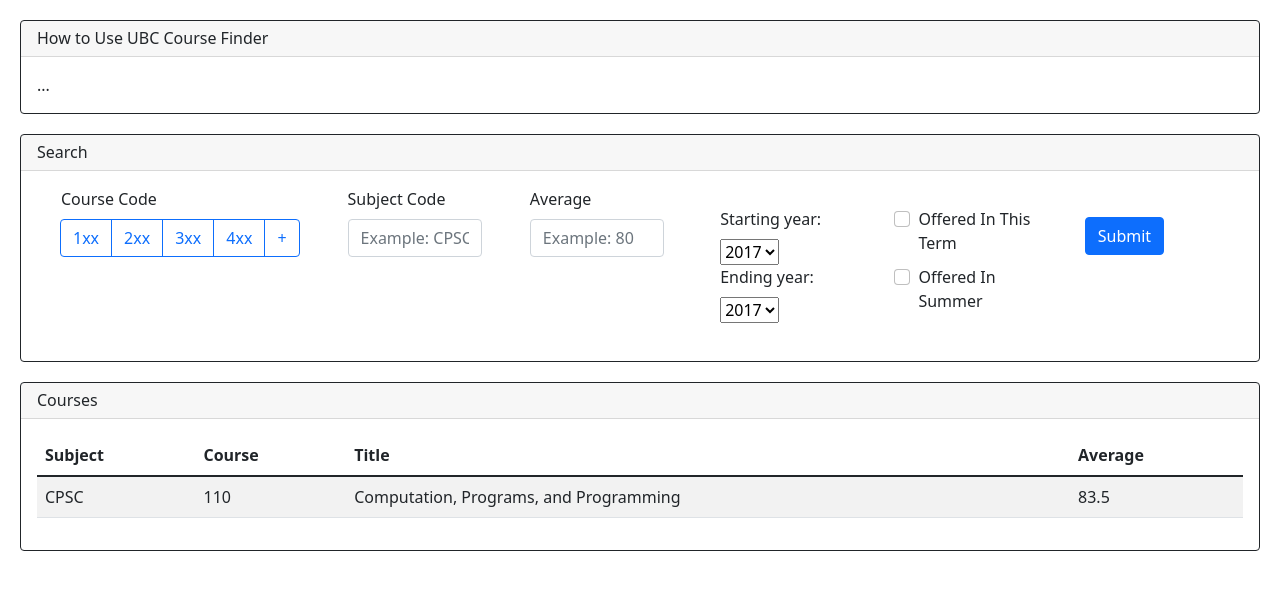
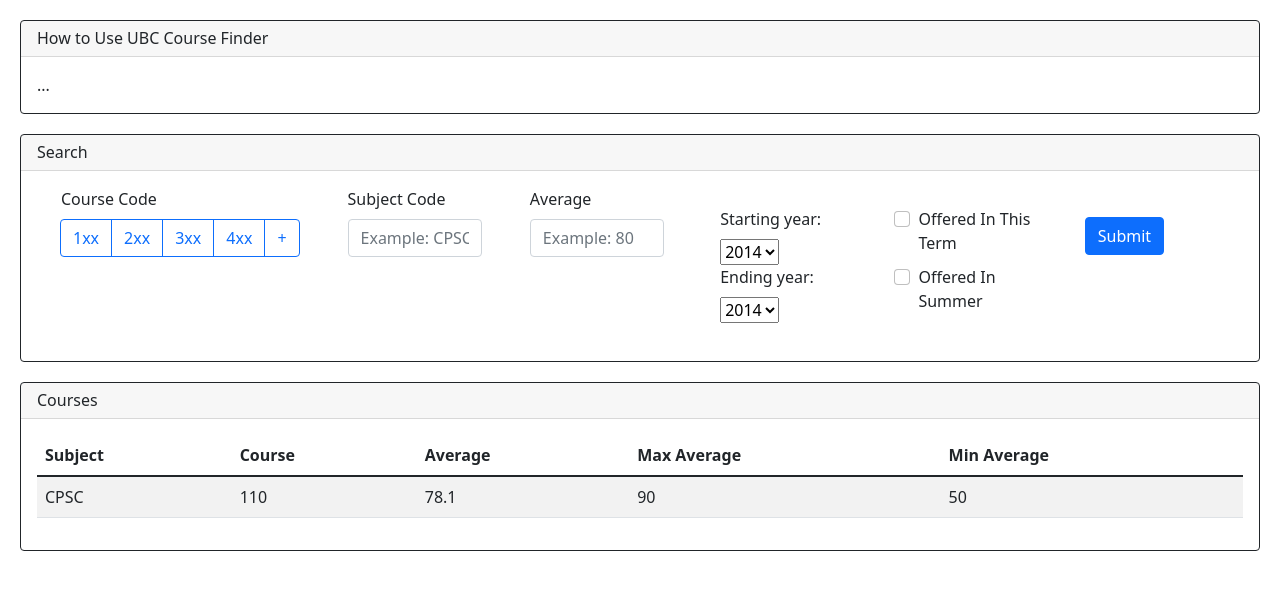
Before and after one commit to kevinkietly/UBCCoursesRec, a Flask app: page / in a window 1280 px wide. Shown: the part 58-648 px from the top of the page. Run offline with Flask 2, Linux system fonts and the light colour scheme.

Commit message:
Finalized UI before backend integration

```diff
--- a/templates/index.html
+++ b/templates/index.html
@@ -58,6 +58,9 @@
            <span style="display:inline-block">
                <label class="form-label" for="starting year">Starting year:</label>
                <select name="starting year" id="starting year">
+                 <option value="2014">2014</option>
+                 <option value="2015">2015</option>
+                 <option value="2016">2016</option>
                  <option value="2017">2017</option>
                  <option value="2028">2018</option>
                  <option value="2019">2019</option>
@@ -65,6 +68,9 @@
                </select>
                <label class="form-label" for="ending year">Ending year:</label>
                <select name="ending year" id="ending year">
+                 <option value="2014">2014</option>
+                 <option value="2015">2015</option>
+                 <option value="2016">2016</option>
                  <option value="2017">2017</option>
                  <option value="2028">2018</option>
                  <option value="2019">2019</option>
@@ -102,16 +108,18 @@
         <tr>
           <th scope="col">Subject</th>
           <th scope="col">Course</th>
-          <th scope="col">Title</th>
           <th scope="col">Average</th>
+          <th scope="col">Max Average</th>
+          <th scope="col">Min Average</th>
         </tr>
       </thead>
       <tbody>
         <tr>
           <td>CPSC</td>
           <td>110</td>
-          <td>Computation, Programs, and Programming</td>
-          <td>83.5</td>
+          <td>78.1</td>
+          <td>90</td>
+          <td>50</td>
         </tr>
       </tbody>
     </table>
```
